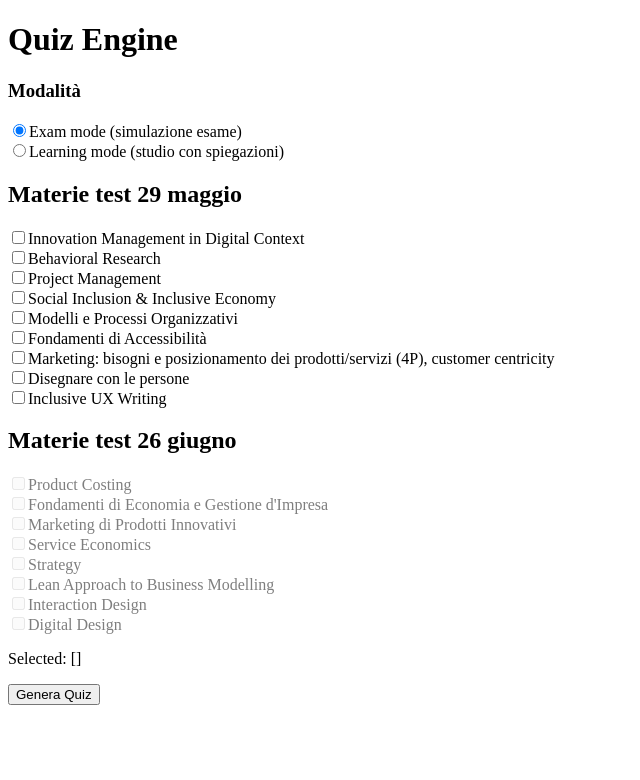
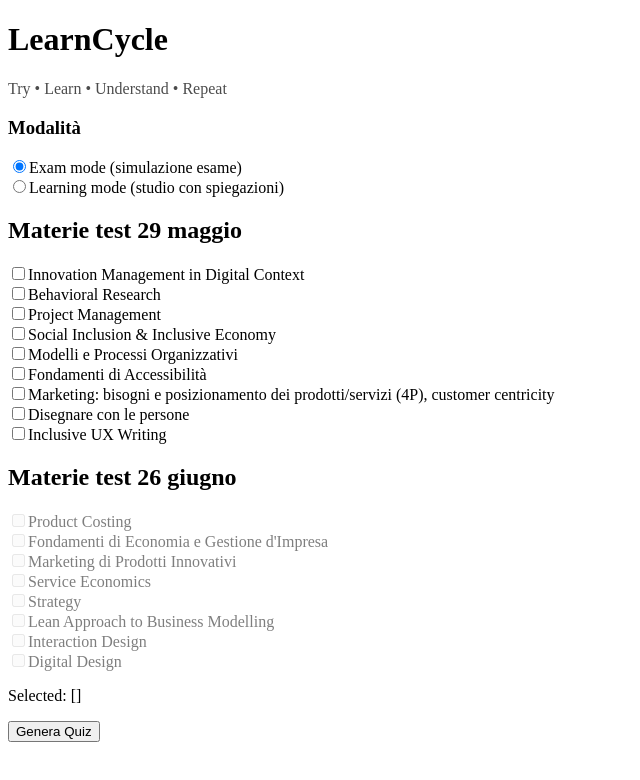
Before and after one commit to conternovanessa/quiz-engine, a React (Vite) app: page / in a window 1280 px wide. Shown: the top 780 px of the page, without its empty margins (0-640 px from the left). Built offline with nearby package versions, Linux system fonts and the light colour scheme.

Commit message:
aggiornamento nome del quiz

```diff
--- a/src/pages/Home.jsx
+++ b/src/pages/Home.jsx
@@ -31,7 +31,10 @@ function Home() {
 
   return (
     <div>
-      <h1>Quiz Engine</h1>
+      <h1>LearnCycle</h1>
+      <p style={{ opacity: 0.7 }}>
+        Try • Learn • Understand • Repeat
+      </p>
 
       {/* 🔥 SELEZIONE MODALITÀ */}
       <div style={{ marginBottom: "20px" }}>
```
Also changed, not shown: 1 other file (tests, documents, lock files or other folders).
